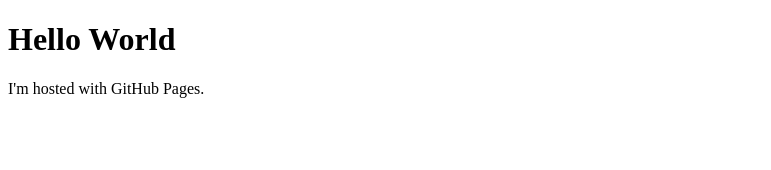
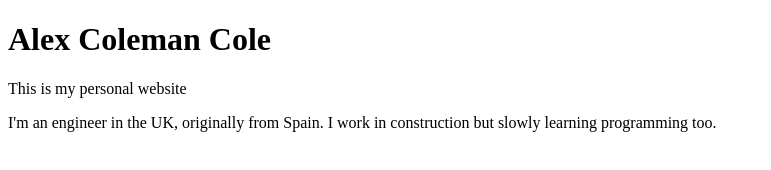
Before and after one commit to alexcoleman7/alexcoleman7.github.io, a plain HTML site: page index.html in a window 1280 px wide. Shown: the whole page, without its empty margins (0-771 px from the left). Drawn offline with Linux system fonts and the light colour scheme.

Commit message:
My description

```diff
--- a/index.html
+++ b/index.html
@@ -1,7 +1,9 @@
 <!DOCTYPE html>
 <html>
   <body>
-    <h1>Hello World</h1>
-    <p>I'm hosted with GitHub Pages.</p>
+    <h1>Alex Coleman Cole</h1>
+    <p>This is my personal website</p>
+    <p>I'm an engineer in the UK, originally from Spain. I work in construction
+    but slowly learning programming too.</p>
   </body>
 </html>
```
